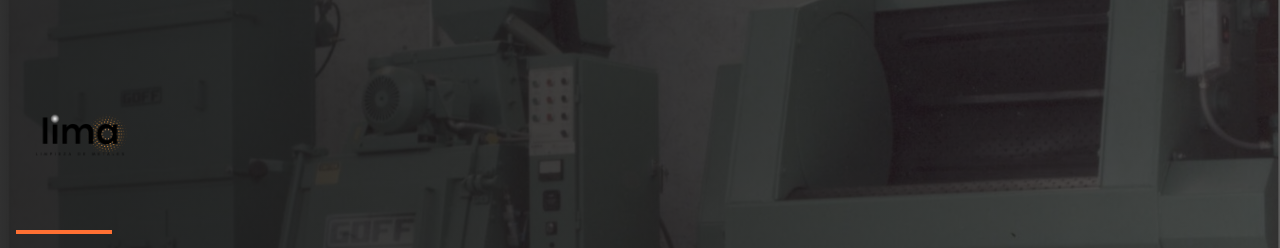
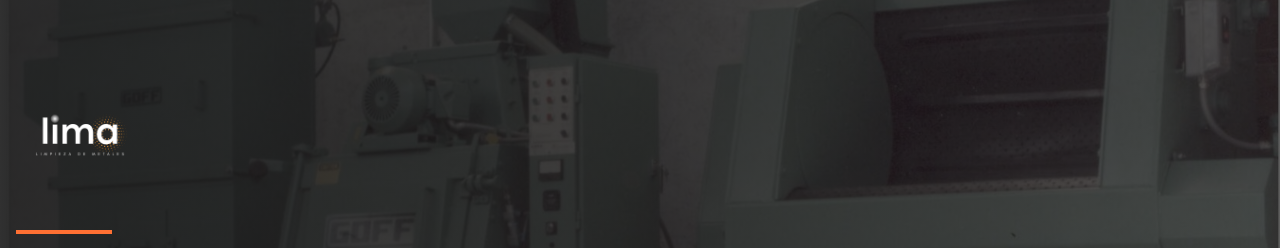
Before and after one commit to ADHERmx/lima-metal-limpieza-mirror, a React (Vite) app: page / in a window 1280 px wide. Shown: the part 158-406 px from the top of the page. Built offline with nearby package versions, Linux system fonts and the light colour scheme; the HTML template or start-up script is replaced by a standard one.

Commit message:
Update logo on cover

```diff
--- a/src/components/Hero.tsx
+++ b/src/components/Hero.tsx
@@ -1,5 +1,5 @@
 import heroImage from "@/assets/hero-goff.jpg";
-import limaLogo from "@/assets/lima-logo.png";
+import limaLogoWhite from "@/assets/lima-logo-white.png";
 
 const Hero = () => {
   return (
@@ -14,7 +14,7 @@ const Hero = () => {
       <div className="container mx-auto px-4 relative z-10">
         <div className="max-w-3xl">
           <img
-            src={limaLogo}
+            src={limaLogoWhite}
             alt="LIMA - Limpieza de Metales"
             className="h-24 md:h-32 w-auto mb-8"
           />
```
Also changed, not shown: src/assets/lima-logo-white.png (added).
